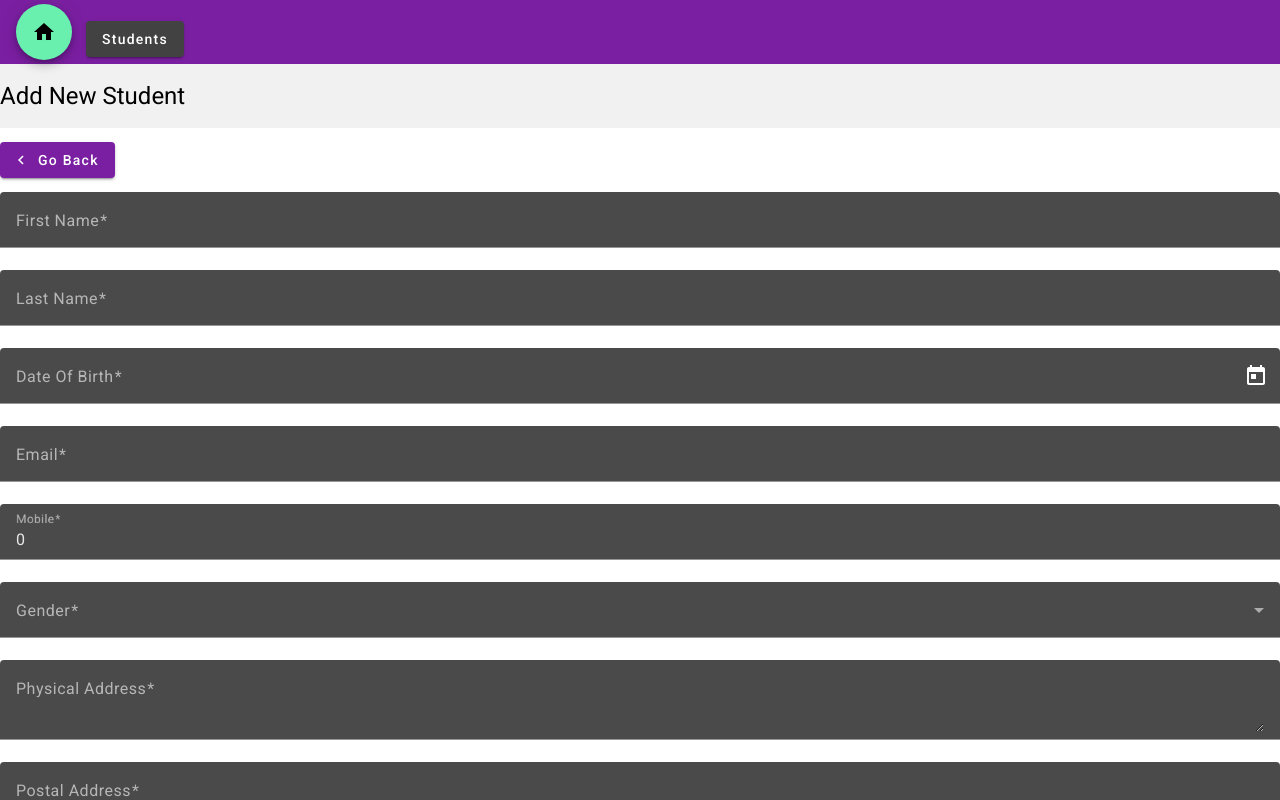
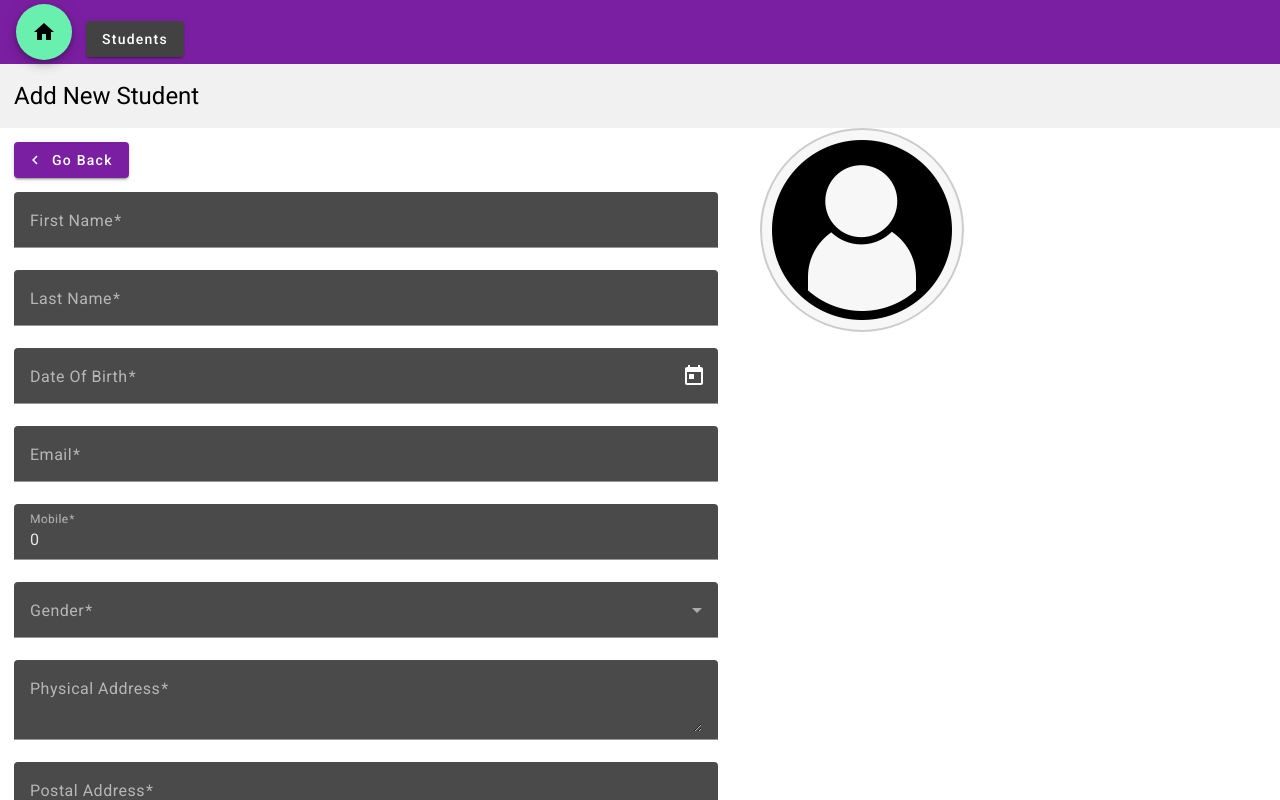
Before and after one commit to SouthxPaw/StudentAdminPortal.UI, an Angular app in the folder student-admin-portal-ui/: page /students/add in a window 1280 px wide. Shown: the top 800 px of the page. Built offline with nearby package versions, Linux system fonts and the light colour scheme.

Commit message:
Fixed some styling issues and a filtering on gender issue

```diff
--- a/student-admin-portal-ui/angular.json
+++ b/student-admin-portal-ui/angular.json
@@ -89,6 +89,7 @@
             ],
             "styles": [
               "@angular/material/prebuilt-themes/purple-green.css",
+              "./node_modules/flexboxgrid/dist/flexboxgrid.min.css",
               "src/styles.css"
             ],
             "scripts": []
--- a/student-admin-portal-ui/src/app/students/students.component.html
+++ b/student-admin-portal-ui/src/app/students/students.component.html
@@ -1,11 +1,11 @@
 <div class="page-header">
-  <div class="container">
+  <div class="container ml-1">
     <h1>Students</h1>
   </div>
 </div>
 
 <div class="container">
-  <div class="row end-xs mt-1">
+  <div class="row end-xs mt-1 ml-1">
     <div class="col-xs-12">
       <input type="text" class="search-input" placeholder="Search students"
       [(ngModel)]="filterString"
--- a/student-admin-portal-ui/src/app/students/students.component.ts
+++ b/student-admin-portal-ui/src/app/students/students.component.ts
@@ -44,6 +44,26 @@ export class StudentsComponent {
   }
 
   filterStudents(){
-    this.dataSource.filter = this.filterString.trim().toLowerCase();
+    const displayedGenders: string[] = ['male', 'female', 'other'];
+    var filterStringTrimmed = this.filterString.trim().toLowerCase();
+
+    if (filterStringTrimmed.length > 2)
+    {
+      switch(displayedGenders.includes(filterStringTrimmed))
+      {
+        case filterStringTrimmed.includes('female'):
+          filterStringTrimmed = '54182038-4abf-42ff-b05a-0f4c414cbc8b';
+          break;
+        case filterStringTrimmed.includes('male') && !filterStringTrimmed.includes('fe'):
+          filterStringTrimmed = '6f08fab6-c62e-4306-9d77-c82c9c6a23ac';
+          break;
+        case filterStringTrimmed.includes('other'):
+          filterStringTrimmed = '177a07f2-3493-49a4-a720-ac96c51c7c43'
+          break;
+        default:
+          break;
+      }
+    }
+    this.dataSource.filter = filterStringTrimmed;
   }
 }
--- a/student-admin-portal-ui/src/app/students/view-student/view-student.component.css
+++ b/student-admin-portal-ui/src/app/students/view-student/view-student.component.css
@@ -21,3 +21,18 @@
 .image-container img{
   width: 200px;
 }
+
+.image-position{
+  display: inline-block;
+  position: absolute;
+}
+
+.fields-position{
+  display:inline-block;
+  margin-right: 3em;
+  width: 55%;
+}
+
+.button-position{
+  margin-left: 2em;
+}
--- a/student-admin-portal-ui/src/app/students/view-student/view-student.component.html
+++ b/student-admin-portal-ui/src/app/students/view-student/view-student.component.html
@@ -1,10 +1,10 @@
 <div class="page-header">
-  <div class="container">
+  <div class="container ml-1">
     <h1>{{header}}</h1>
   </div>
 </div>
 
-<div class="container">
+<div class="container fields-position ml-1">
   <div class="row top-row">
     <div class="col-xs-12 row end-xs">
       <a routerLink="/students" color="primary" mat-raised-button>
@@ -95,8 +95,8 @@
         <div class="row">
           <div class="col-xs-12">
             <div class="row between-xs" *ngIf="!isNewStudent">
-              <button mat-raised-button color="primary" (click)="onUpdate()">Save</button>
-              <button mat-raised-button color="warning" (click)="onDelete()">Delete</button>
+              <button style="margin-right:1em;" mat-raised-button color="primary" (click)="onUpdate()">Save</button>
+              <button mat-raised-button color="warn" (click)="onDelete()">Delete</button>
             </div>
             <div class="row between-xs" *ngIf="isNewStudent">
               <button mat-raised-button color="primary" (click)="onAdd()">Add</button>
@@ -105,6 +105,10 @@
         </div>
       </form>
     </div>
+  </div>
+</div>
+
+<div class="container image-position">
   <div class="col-xs-6">
     <div class="row center-xs">
       <div class="image-container">
@@ -112,11 +116,10 @@
       </div>
     </div>
     <div class="row">
-        <div class="col-xs-12 row center-xs mt-1" *ngIf="!isNewStudent">
+      <div class="col-xs-12 row center-xs mt-1 button-position" *ngIf="!isNewStudent">
         <input hidden type="file" #imageUpload (change)="uploadImage($event)">
         <button mat-raised-button color="primary" (click)="imageUpload.click()">Change Image</button>
       </div>
     </div>
   </div>
 </div>
-</div>
```
Lines whose indentation alone changed are shown as unchanged.
